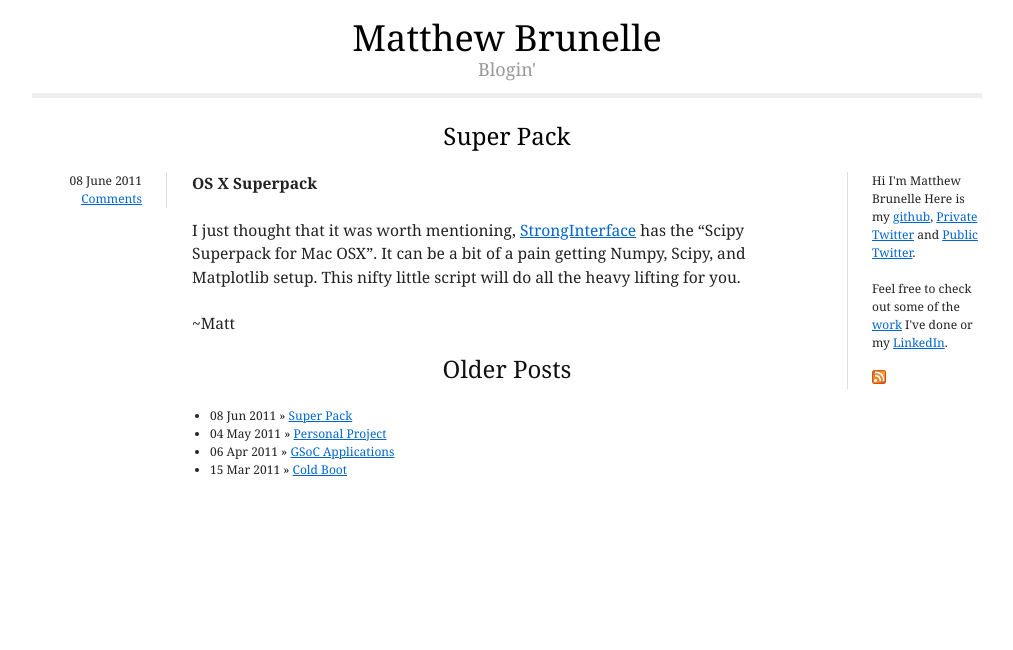
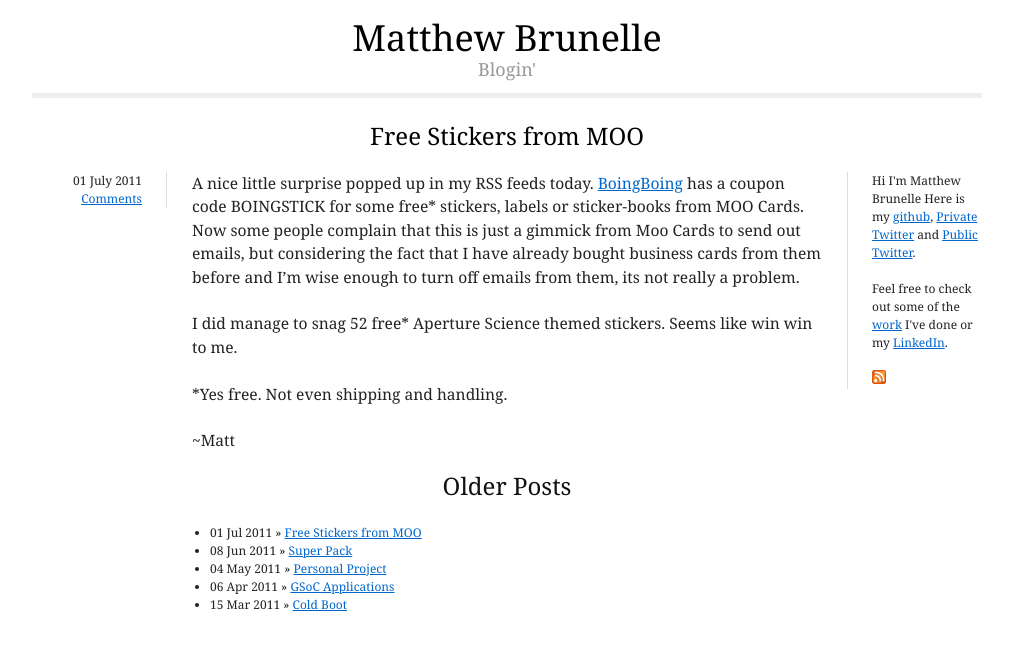
Before and after one commit to ciferkey/ciferkey.github.com, a Jekyll site: the page built from index.html, in a window 1280 px wide. Shown: the top 650 px of the page, without its empty margins (133-1146 px from the left). Built offline with Jekyll 4.4.1, drawn with Linux system fonts in a browser that asks for light colours; comment, search, counter and statistics services are not loaded.

Commit message:
added sticker post

```diff
--- /dev/null
+++ b/_posts/2011-07-01-MooStickers.markdown
@@ -0,0 +1,14 @@
+---
+layout: post
+title: Free Stickers from MOO
+categories:
+  - intro
+  - thanks
+---
+A nice little surprise popped up in my RSS feeds today.  [BoingBoing](http://www.boingboing.net/2011/07/01/giveaway-free-moo-ca.html?utm_source=feedburner&utm_medium=feed&utm_campaign=Feed%3A+boingboing%2FiBag+%28Boing+Boing%29) has a coupon code BOINGSTICK for some free* stickers, labels or sticker-books from MOO Cards. Now some people complain that this is just a gimmick from Moo Cards to send out emails, but considering the fact that I have already bought business cards from them before and I'm wise enough to turn off emails from them, its not really a problem.
+
+I did manage to snag 52 free* Aperture Science themed stickers. Seems like win win to me.
+
+*Yes free. Not even shipping and handling.
+
+~Matt
--- a/experience.html
+++ b/experience.html
@@ -2,6 +2,3 @@
 layout: default
 title: Experience
 ---
-## Bragging Rights ##
-
-[does](http://www.google.com)
```
